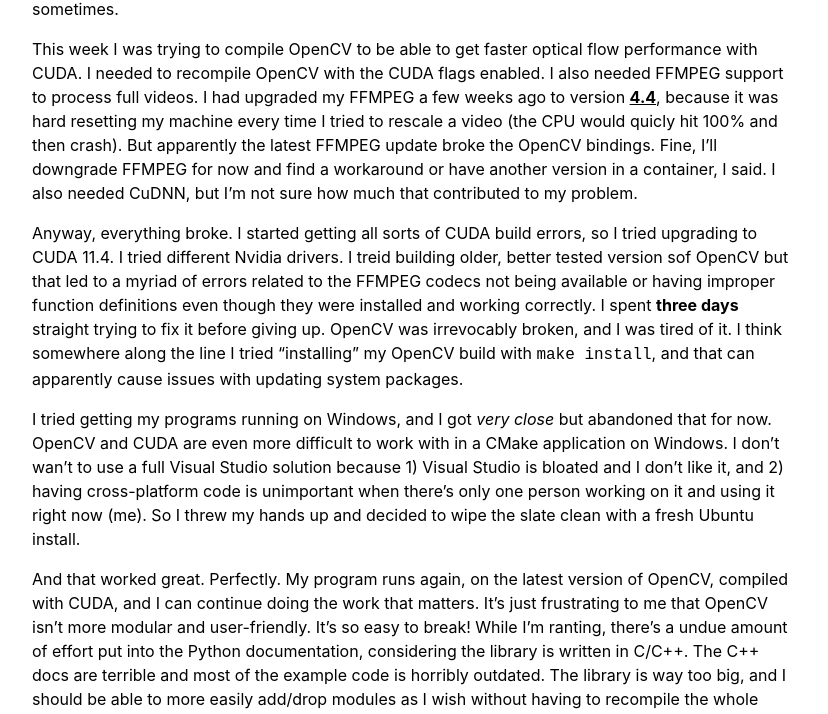
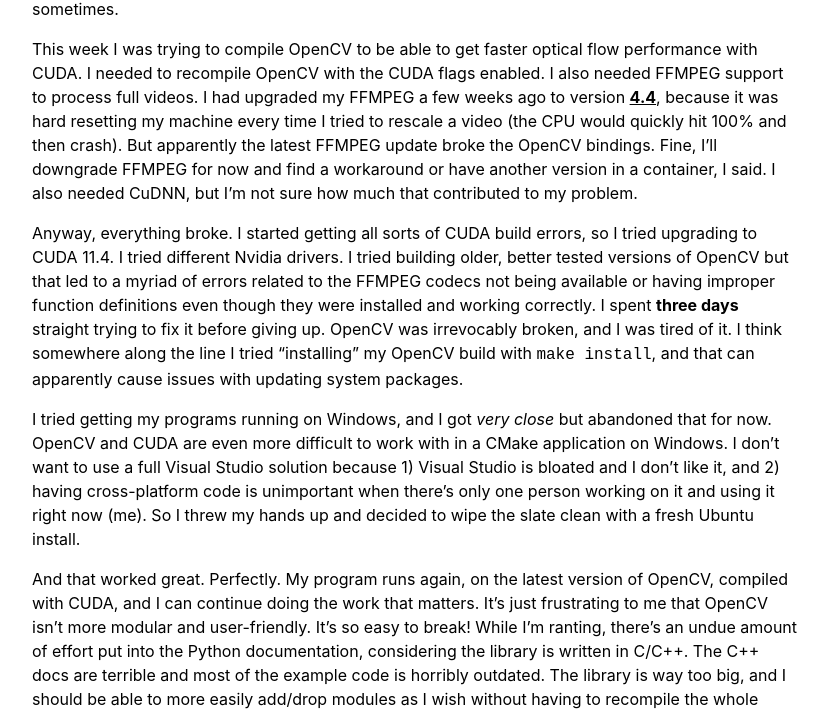
Before and after one commit to ac-freeman/acfreeman.github.io, a Jekyll site: the page built from _posts/2021-07-17-opencv-bad.md, in a window 1280 px wide. Shown: the part 545-1259 px from the top of the page, without its empty margins (224-1052 px from the left). Built offline with Jekyll 4.4.1, drawn with Linux system fonts in a browser that asks for light colours; some of the changed text lies outside the part shown.

Commit message:
Typo fixes

```diff
--- a/_posts/2021-07-17-opencv-bad.md
+++ b/_posts/2021-07-17-opencv-bad.md
@@ -10,10 +10,10 @@ image: /assets/images/posts/opencv-bad/logo.png
 
 OpenCV is a behemoth of a library. It's really useful, but my goodness is it a pain to work with sometimes.
 
-This week I was trying to compile OpenCV to be able to get faster optical flow performance with CUDA. I needed to recompile OpenCV with the CUDA flags enabled. I also needed FFMPEG support to process full videos. I had upgraded my FFMPEG a few weeks ago to version [4.4](http://ffmpeg.org/download.html#release_4.4), because it was hard resetting my machine every time I tried to rescale a video (the CPU would quicly hit 100% and then crash). But apparently the latest FFMPEG update broke the OpenCV bindings. Fine, I'll downgrade FFMPEG for now and find a workaround or have another version in a container, I said. I also needed CuDNN, but I'm not sure how much that contributed to my problem.
+This week I was trying to compile OpenCV to be able to get faster optical flow performance with CUDA. I needed to recompile OpenCV with the CUDA flags enabled. I also needed FFMPEG support to process full videos. I had upgraded my FFMPEG a few weeks ago to version [4.4](http://ffmpeg.org/download.html#release_4.4), because it was hard resetting my machine every time I tried to rescale a video (the CPU would quickly hit 100% and then crash). But apparently the latest FFMPEG update broke the OpenCV bindings. Fine, I'll downgrade FFMPEG for now and find a workaround or have another version in a container, I said. I also needed CuDNN, but I'm not sure how much that contributed to my problem.
 
-Anyway, everything broke. I started getting all sorts of CUDA build errors, so I tried upgrading to CUDA 11.4. I tried different Nvidia drivers. I treid building older, better tested version sof OpenCV but that led to a myriad of errors related to the FFMPEG codecs not being available or having improper function definitions even though they were installed and working correctly. I spent **three days** straight trying to fix it before giving up. OpenCV was irrevocably broken, and I was tired of it. I think somewhere along the line I tried "installing" my OpenCV build with <code>make install</code>, and that can apparently cause issues with updating system packages.
+Anyway, everything broke. I started getting all sorts of CUDA build errors, so I tried upgrading to CUDA 11.4. I tried different Nvidia drivers. I tried building older, better tested versions of OpenCV but that led to a myriad of errors related to the FFMPEG codecs not being available or having improper function definitions even though they were installed and working correctly. I spent **three days** straight trying to fix it before giving up. OpenCV was irrevocably broken, and I was tired of it. I think somewhere along the line I tried "installing" my OpenCV build with <code>make install</code>, and that can apparently cause issues with updating system packages.
 
-I tried getting my programs running on Windows, and I got _very close_ but abandoned that for now. OpenCV and CUDA are even more difficult to work with in a CMake application on Windows. I don't wan't to use a full Visual Studio solution because 1) Visual Studio is bloated and I don't like it, and 2) having cross-platform code is unimportant when there's only one person working on it and using it right now (me). So I threw my hands up and decided to wipe the slate clean with a fresh Ubuntu install.
+I tried getting my programs running on Windows, and I got _very close_ but abandoned that for now. OpenCV and CUDA are even more difficult to work with in a CMake application on Windows. I don't want to use a full Visual Studio solution because 1) Visual Studio is bloated and I don't like it, and 2) having cross-platform code is unimportant when there's only one person working on it and using it right now (me). So I threw my hands up and decided to wipe the slate clean with a fresh Ubuntu install.
 
-And that worked great. Perfectly. My program runs again, on the latest version of OpenCV, compiled with CUDA, and I can continue doing the work that matters. It's just frustrating to me that OpenCV isn't more modular and user-friendly. It's so easy to break! While I'm ranting, there's a undue amount of effort put into the Python documentation, considering the library is written in C/C++. The C++ docs are terrible and most of the example code is horribly outdated. The library is way too big, and I should be able to more easily add/drop modules as I wish without having to recompile the whole thing. It's so large that it's impractical to containerize on a personal machine with limited storage. It's amazing and powerful when it works, but when it doesn't... I want to rip my hair out.
+And that worked great. Perfectly. My program runs again, on the latest version of OpenCV, compiled with CUDA, and I can continue doing the work that matters. It's just frustrating to me that OpenCV isn't more modular and user-friendly. It's so easy to break! While I'm ranting, there's an undue amount of effort put into the Python documentation, considering the library is written in C/C++. The C++ docs are terrible and most of the example code is horribly outdated. The library is way too big, and I should be able to more easily add/drop modules as I wish without having to recompile the whole thing. It's so large that it's impractical to containerize on a personal machine with limited storage. It's amazing and powerful when it works, but when it doesn't... I want to rip my hair out.
```
